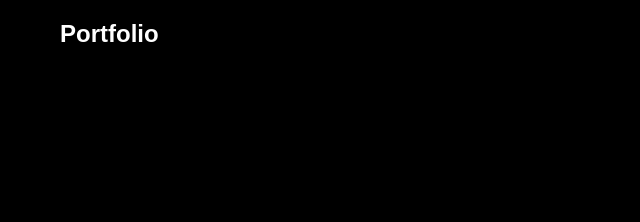
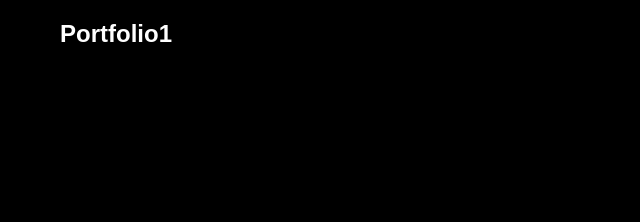
Before and after one commit to dbarkavi13-maker/portfolio, a plain HTML site: page index.html in a window 1280 px wide. Shown: the top 222 px of the page, 0-640 px from the left. Drawn offline with Linux system fonts and the light colour scheme; a script that the page names is missing.

Commit message:
re modified

```diff
--- a/index.html
+++ b/index.html
@@ -9,7 +9,7 @@
 <div class="main-container">
 <!-- NAVBAR -->
 <nav>
-  <h2 class="logo">Portfolio</h2>
+  <h2 class="logo">Portfolio1</h2>
   <ul>
     <li><a href="#home">Home</a></li>
     <li><a href="#about">About</a></li>
```
